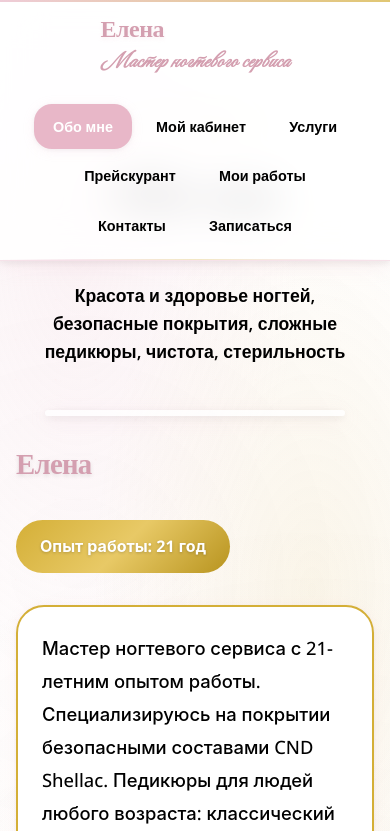
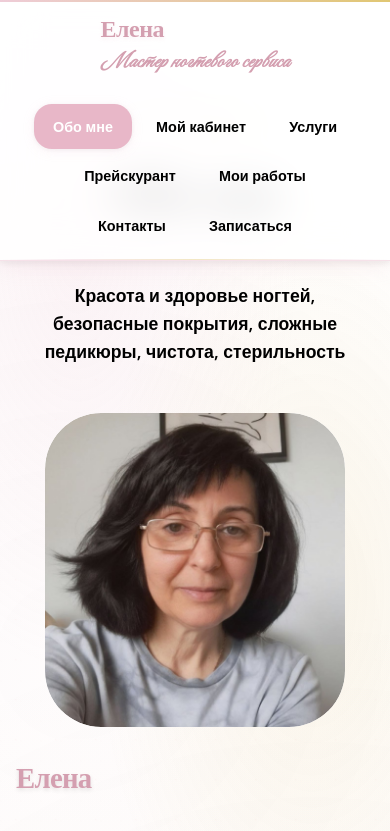
Before and after one commit to AntonioZubakha/EM, a React (Vite) app: page / in a window 390 px wide. Shown: the top 831 px of the page. Built offline with nearby package versions, Linux system fonts and the light colour scheme; a web font is replaced by a local one.

Commit message:
Fix: исправлено отображение фото мастера на мобильных устройствах

```diff
--- a/src/pages/About.scss
+++ b/src/pages/About.scss
@@ -53,6 +53,7 @@
     box-shadow: var(--shadow-luxury);
     background: var(--gradient-primary);
     position: relative;
+    display: block;
 
     @media (max-width: 768px) {
       max-width: 350px;
@@ -63,93 +64,26 @@
     }
   }
 
-  &__pulse-container {
-    width: 420px;
-    height: 560px;
-    margin: 0 auto 3rem;
+
+  &__image {
+    width: 100%;
+    height: auto;
+    display: block;
+    object-fit: cover;
+    transition: var(--transition-luxury);
     border-radius: var(--radius-2xl);
-    background: var(--gradient-luxury);
-    display: flex;
-    align-items: center;
-    justify-content: center;
-    box-shadow: var(--shadow-luxury);
-    position: relative;
-    overflow: hidden;
-
-    // Вращающийся ореол
-    &::before {
-      content: '';
-      position: absolute;
-      top: -10%;
-      left: -10%;
-      width: 120%;
-      height: 120%;
-      background: conic-gradient(
-        from 0deg,
-        transparent,
-        rgba(232, 180, 184, 0.3) 10%,
-        transparent 20%,
-        rgba(212, 165, 116, 0.2) 30%,
-        transparent 40%,
-        rgba(168, 181, 160, 0.25) 50%,
-        transparent 60%,
-        rgba(184, 169, 201, 0.2) 70%,
-        transparent 80%,
-        rgba(232, 180, 184, 0.3) 90%,
-        transparent
-      );
-      animation: rotate 25s linear infinite;
-      border-radius: inherit;
-    }
-
-    // Внутренний градиентный слой
-    &::after {
-      content: '';
-      position: absolute;
-      inset: 4px;
-      background: var(--gradient-primary);
-      border-radius: calc(var(--radius-2xl) - 4px);
-      z-index: 1;
-      box-shadow: inset 0 2px 10px rgba(0, 0, 0, 0.05);
-    }
+    min-height: 200px;
 
     @media (max-width: 768px) {
-      width: 350px;
-      height: 480px;
+      min-height: 300px;
     }
 
     @media (max-width: 480px) {
-      width: 300px;
-      height: 400px;
+      min-height: 250px;
     }
-  }
-
-  &__image-container {
-    position: absolute;
-    top: 50%;
-    left: 50%;
-    transform: translate(-50%, -50%);
-    background: var(--primary-cream);
-    border-radius: calc(var(--radius-2xl) - 8px);
-    width: calc(100% - 16px);
-    height: calc(100% - 16px);
-    display: flex;
-    align-items: center;
-    justify-content: center;
-    overflow: hidden;
-    z-index: 2;
-    box-shadow: var(--shadow-medium);
-    border: 3px solid rgba(255, 255, 255, 0.8);
-  }
-
-  &__image {
-    width: 100%;
-    height: 100%;
-    object-fit: cover;
-    transition: var(--transition-luxury);
 
     &:hover {
-      transform: scale(1.05);
+      transform: scale(1.02);
     }
   }
 }
```
